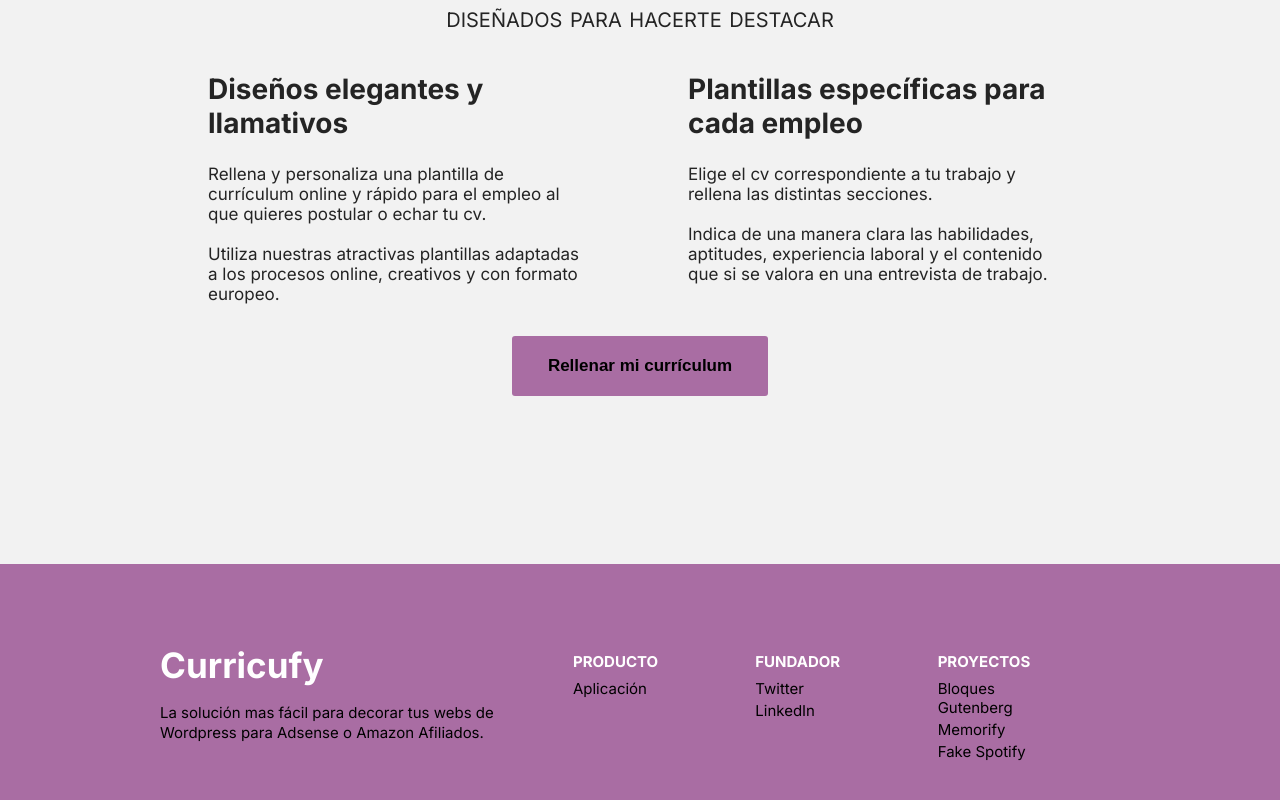
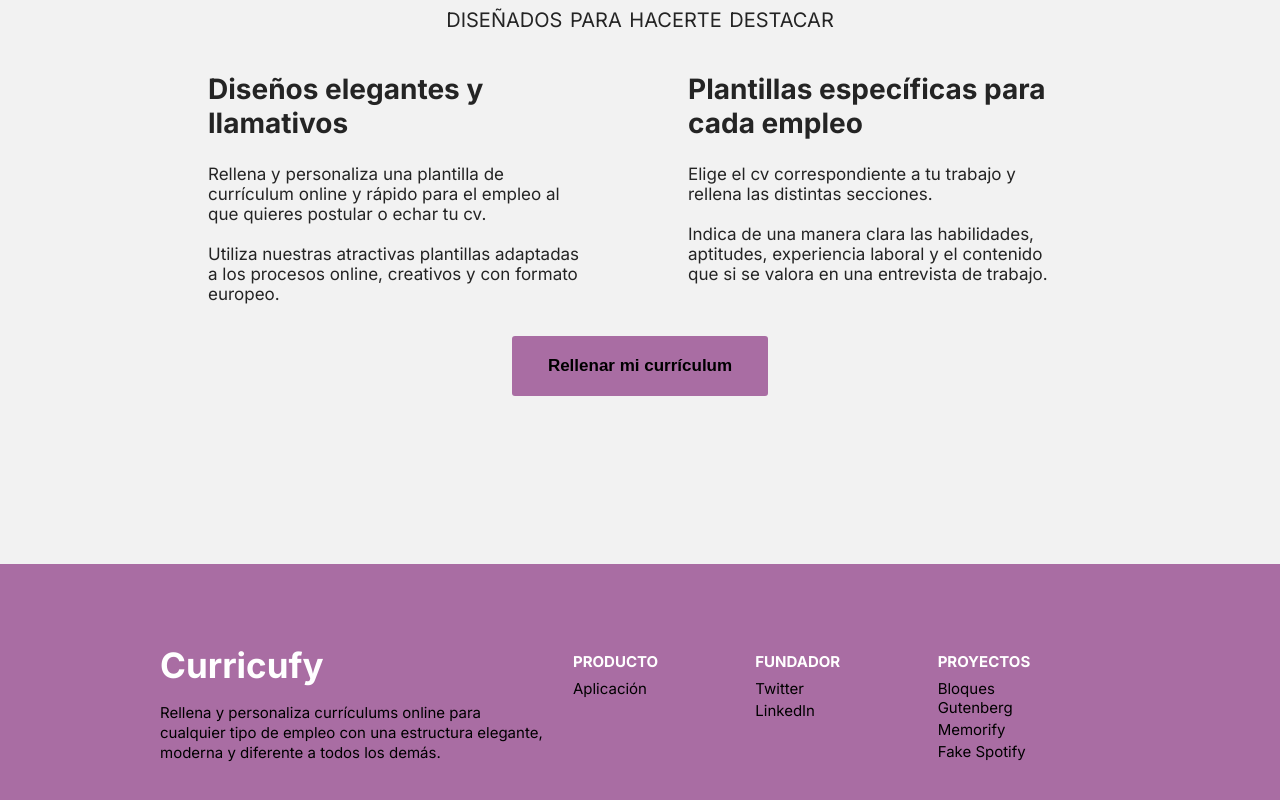
Before and after one commit to Serranosoft/Curricufy, a Next.js app: page / in a window 1280 px wide. Shown: the part 886-1686 px from the top of the page. Built offline with nearby package versions, Linux system fonts and the light colour scheme.

Commit message:
Fix last commit lol

```diff
--- a/components/Footer.js
+++ b/components/Footer.js
@@ -11,7 +11,7 @@ function Footer() {
 
                     <FooterTitle><Link href="/">Curricufy</Link></FooterTitle>
 
-                    <FooterDescr>La solución mas fácil para decorar tus webs de Wordpress para Adsense o Amazon Afiliados.</FooterDescr>
+                    <FooterDescr>Rellena y personaliza currículums online para cualquier tipo de empleo con una estructura elegante, moderna y diferente a todos los demás.</FooterDescr>
                 </div>
                 <Menu>
                     <MenuColumn>
```
